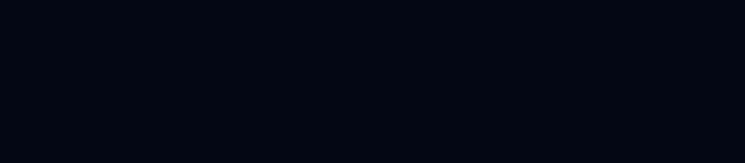
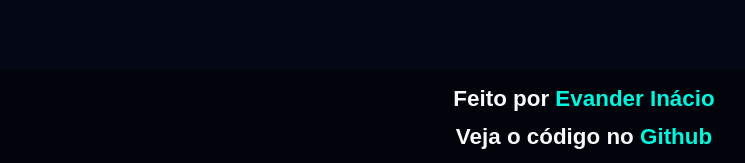
Before and after one commit to EvanderInacio/Turtle-Movie, a React (Vite) app: page /person/1 in a window 1280 px wide. Shown: the part 910-1073 px from the top of the page, without its empty margins (56-801 px from the left). Before the commit the page ends 900 px from the top, so only its background shows below. Built offline with nearby package versions, Linux system fonts and the light colour scheme; no server answers.

Commit message:
Footer :white_check_mark:

```diff
--- a/src/App.jsx
+++ b/src/App.jsx
@@ -7,6 +7,7 @@
 import { Persons } from "./pages/Persons/Persons"
 import { Detail } from "./pages/Detail/Detail"
 import { Person } from "./pages/Persons/Person"
+import { Footer } from "./components/Footer"
 
 import GlobalStyle from './styles/global'
 
@@ -24,6 +25,7 @@
         <Route path="/detail/:type/:id" element={<Detail />} />
         <Route path="/person/:id" element={<Person />} />
       </Routes>
+      <Footer />
     </BrowserRouter>
   )
 }
--- /dev/null
+++ b/src/components/Footer/index.jsx
@@ -0,0 +1,20 @@
+import { FooterContainer } from './styles'
+
+export function Footer() {
+  return (
+    <FooterContainer>
+      <h4>
+        Feito por{' '}
+        <a href="https://www.evanderinacio.com/" target="_blank">
+          Evander Inácio
+        </a>
+      </h4>
+      <p>
+        Veja o código no{' '}
+        <a href="https://github.com/EvanderInacio/Turtle-Movie" target="_blank">
+          Github
+        </a>
+      </p>
+    </FooterContainer>
+  )
+}
--- /dev/null
+++ b/src/components/Footer/styles.js
@@ -0,0 +1,29 @@
+import styled from "styled-components"
+
+export const FooterContainer = styled.div`
+ display: flex;
+ justify-content: center;
+ align-items: center;
+ flex-direction: column;
+ gap: .7rem;
+ width: 100%;
+ height: 6rem;
+ background: #02040C;
+ margin-top: 5rem;
+
+ font-size: 1.1rem;
+ font-weight: 700;
+
+ @media(min-width: 768px) {
+  font-size: 1.4rem;
+ }
+
+ a{
+  color: #00f7df;
+
+    &:hover{
+      color:  #2662d9;
+    }
+ }
+
+`
```
